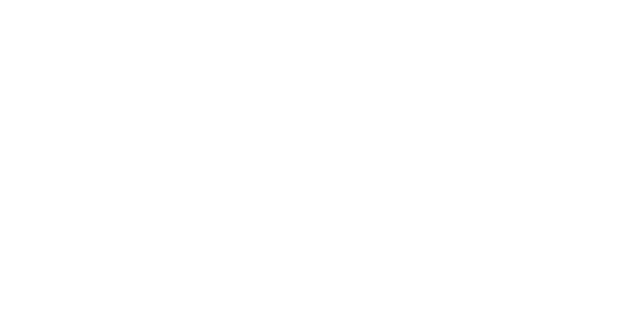
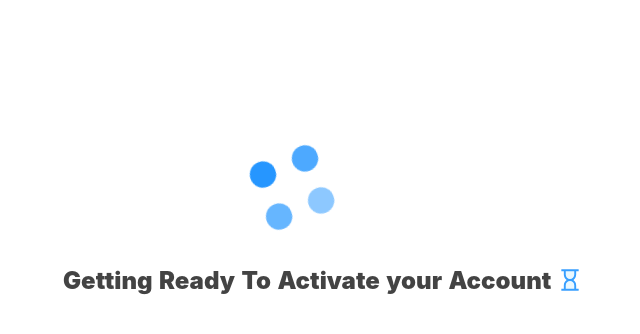
Before and after one commit to wambugucoder/SPRING-REACT, a React (Create React App) app in the folder client/: page /token/1 in a window 1280 px wide. Shown: the top 334 px of the page, without its empty margins (337-977 px from the left). Built offline with nearby package versions, Linux system fonts and the light colour scheme.

Commit message:
Done With Registration state mgmt

```diff
--- a/client/src/App.js
+++ b/client/src/App.js
@@ -5,6 +5,7 @@
 import Login from './components/login-component/Login';
 import Register from './components/register-component/Register';
 import Privacy from './components/privacy-component/Privacy';
+import Activate from './components/account-activation-component/Activate';
 
 
 
@@ -19,6 +20,7 @@
           <Route exact path="/login" component={Login} />
           <Route exact path="/register" component={Register}/>
           <Route exact path="/privacy-policy" component={Privacy}/>
+          <Route exact path="/token/:tokenid"component={Activate}/>
           <Route  path='/issues' component={() => {
             window.location.href = 'https://github.com/wambugucoder/FINAL-YEAR-PROJECT/issues/new';
             return null;
--- /dev/null
+++ b/client/src/components/account-activation-component/Activate.css
@@ -0,0 +1,63 @@
+.activate-account{
+    display: inline-block;
+    position: absolute;
+    width: 100%;
+    height: 100%;
+    overflow: hidden;
+}
+.activate-account .activate-content{
+    margin-top: 11rem;
+    justify-content: center;
+}
+
+.spinner{
+    transform: scale(2.5);
+}
+
+.activate-account .codinfox-changing-keywords{
+    margin-top: 3rem;
+  }
+  .codinfox-changing-keywords .hidden{
+    font-size: x-large;
+    font-weight: bolder;
+    position:absolute;
+    top: 20px;
+    display:inline-block;
+    opacity:0;
+    animation: slideme 12s infinite;
+  }
+  .hidden:nth-child(3){
+    animation-delay: 3s;
+  }
+  .hidden:nth-child(5){
+    animation-delay: 6s;
+  }
+  .hidden:nth-child(7){
+    animation-delay: 9s;
+  }
+
+  @keyframes slideme {
+    0% {
+      top: 20px;
+      opacity:0;
+    }
+    5% {
+      top: 0px;
+      opacity:1;
+    }
+    10%{
+      top : 0;
+      opacity:1;
+    }
+    20%{
+      opacity:1;
+    }
+    25% {
+    opacity:0.1;
+      top : 0;
+    }
+    30% {
+      opacity:0;
+      top: 20px;
+    }
+  }
--- /dev/null
+++ b/client/src/components/account-activation-component/Activate.js
@@ -0,0 +1,54 @@
+import { useParams } from "react-router";
+import { Result, Button,Spin, Row, Col } from 'antd';
+import "./Activate.css";
+import { HourglassTwoTone, InfoCircleTwoTone, SmileTwoTone } from "@ant-design/icons";
+
+function Activate(){
+    const params=useParams()
+
+const Loader=()=>{
+return(
+    <Spin className="spinner" size="large" />
+);
+}
+const success=()=>{
+    return(
+        <Result
+        status="success"
+        title="Successfully Purchased Cloud Server ECS!"
+        subTitle="Order number: 2017182818828182881 Cloud server configuration takes 1-5 minutes, please wait."
+        extra={[
+          <Button type="primary" key="console">
+            Go Console
+          </Button>,
+          <Button key="buy">Buy Again</Button>,
+        ]}
+      />
+    );
+}
+return(
+    <div className="activate-account">
+        <div className="activate-content">
+        <Row justify="center" align="middle">
+     <Col xs={{ span:6, offset: 4 }} sm={{ span: 6, offset: 4 }} md={{ span: 6, offset: 4 }} lg={{ span: 6, offset: 5 }}>
+     <Loader/>
+     </Col>
+     </Row>
+        </div>
+        <div class="codinfox-changing-keywords" id="change">
+        <Row justify="center" align="middle">
+     <Col xs={{ span:17, offset: 1 }} sm={{ span: 16, offset: 4 }} md={{ span: 15, offset: 4 }} lg={{ span: 10, offset: 1 }}>
+     <strong>
+            <b class="hidden">Hey There User,Welcome To The Polling App <SmileTwoTone/></b><br/>
+            <b class="hidden">Getting Ready To Activate your Account <HourglassTwoTone/></b><br/>
+            <b class="hidden">Validating Your Token Credentials...<InfoCircleTwoTone/></b><br/>
+            <b class="hidden">We're Almost Done,Just One More Thing...</b>
+        </strong>
+     </Col>
+     </Row>
+     </div>
+
+    </div>
+);
+}
+export default Activate;
--- a/client/src/components/login-component/Login.css
+++ b/client/src/components/login-component/Login.css
@@ -7,13 +7,16 @@
   justify-content: center;
  }
  .login-page .oauth-github-button{
-   margin-top:9rem;
+   margin-top:7rem;
  }
  .login-page .oauth-google-button{
   margin-top: 0.9rem;
 }
 .login-page .normal-login{
   margin-top: 2rem;
+}
+.login-page .alert-registration{
+margin-top: 0.5rem;
 }
  .oauth-redirect-buttons{
    border-radius: .5rem;
--- a/client/src/components/login-component/Login.js
+++ b/client/src/components/login-component/Login.js
@@ -1,7 +1,9 @@
-import { Form, Input, Button, Checkbox, Row ,Col} from 'antd';
+import { Form, Input, Button, Checkbox, Row ,Col, Alert} from 'antd';
 import { UserOutlined, LockOutlined,GoogleOutlined,GithubFilled } from '@ant-design/icons';
 import "./Login.css"
 import { Link } from 'react-router-dom';
+import { useSelector } from 'react-redux';
+import Title from 'antd/lib/typography/Title';
 
 const onFinish = (values) => {
   console.log('Received values of form: ', values.username);
@@ -9,6 +11,29 @@
 
 
 function Login() {
+
+  const auth=useSelector(state=>state.auth);
+
+  const AlertUser=()=>{
+    if(auth.isRegistered){
+      return(
+        <Alert
+        message="Info"
+        description="Please Check Your Email To Activate Your Account"
+        type="info"
+        showIcon
+        closable
+      />
+      );
+    }
+    else{
+      return(
+        <div></div>
+      );
+
+    }
+
+  }
 
   const LoginForm=()=>{
     return(
@@ -67,6 +92,13 @@
 
         return (
           <div className="login-page">
+            <div className="alert-registration">
+            <Row justify="center" align="center">
+              <Col xs={{ span: 19, offset: 2 }} sm={{ span: 10, offset: 1 }} md={{ span: 8, offset: 1 }} lg={{ span: 10, offset: 1 }}>
+              <AlertUser/>
+              </Col>
+              </Row>
+            </div>
             <div className="oauth-github-button">
               <Row justify="center" align="center">
               <Col xs={{ span: 12, offset: 2 }} sm={{ span: 10, offset: 1 }} md={{ span: 8, offset: 1 }} lg={{ span: 6, offset: 1 }}>
--- a/client/src/components/register-component/Register.js
+++ b/client/src/components/register-component/Register.js
@@ -1,8 +1,8 @@
 import  { React,useEffect} from "react";
-import { Form, Input, Button, Checkbox, Row ,Col,message} from 'antd';
+import { Form, Input, Button, Checkbox, Row ,Col,message,notification} from 'antd';
 import { UserOutlined, LockOutlined,MailOutlined} from '@ant-design/icons';
 import "./Register.css"
-import { Link } from 'react-router-dom';
+import { Link, useHistory } from 'react-router-dom';
 import Title from 'antd/lib/typography/Title';
 import {useDispatch, useSelector} from 'react-redux';
 import {RegisterUser} from "../../store/actions/Action";
@@ -12,10 +12,23 @@
 
 function Register(props) {
   const dispatch = useDispatch();
+  const history=useHistory();
   const auth=useSelector(state=>state.auth)
+  const error=useSelector(state=>state.error)
 
-  if(auth.isLoading){
+
+  if(auth.isLoading && error.isLoading){
     message.loading("Registering User..")
+
+   }
+   if(error.hasErrors && error.isLoading===false){
+    notification.error({
+      message: 'Registration Error',
+      description:error.errorHandler.message,
+    });
+   }
+   if(auth.isRegistered){
+      history.push("/login")
 
    }
 
--- a/client/src/store/reducers/ErrorReducer.js
+++ b/client/src/store/reducers/ErrorReducer.js
@@ -1,17 +1,22 @@
 import { GET_ERRORS, IS_LOADING } from "../actions/actionTypes";
 
 const INITIAL_STATE = {
-    isLoading:false
+    isLoading:false,
+    hasErrors:false,
+    errorHandler:{}
 };
 
 // eslint-disable-next-line import/no-anonymous-default-export
 export default (state = INITIAL_STATE, action) => {
     switch (action.type) {
         case GET_ERRORS:
-            return action.payload
+            return {...state,
+                isLoading:false,
+                errorHandler:action.payload,
+                hasErrors:true
+            }
             case IS_LOADING:
                 return {...state,
-                    isRegistered:false,
                     isLoading:true
                 }
         default:
```
